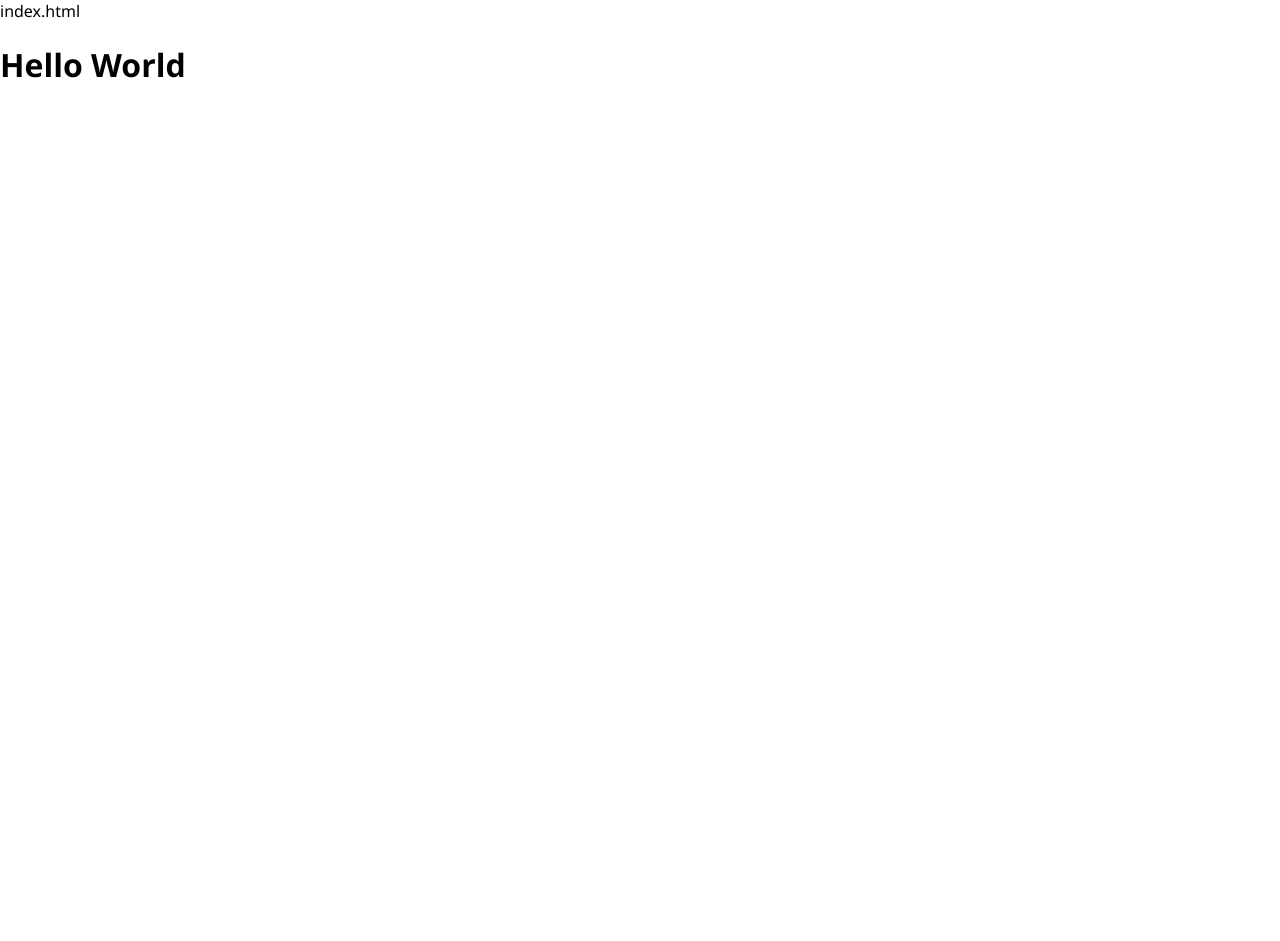
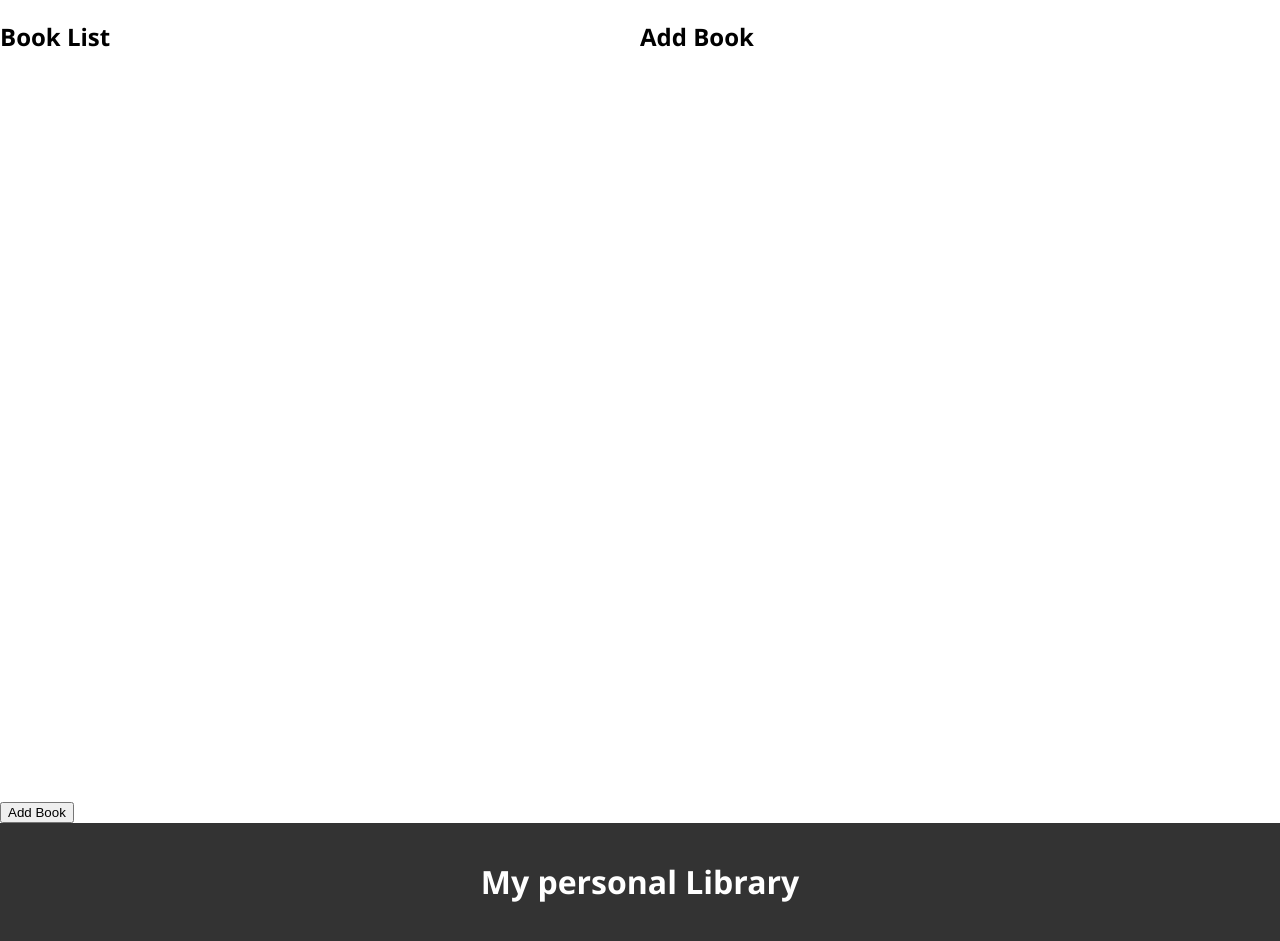
Before and after one commit to jcodingboi/bookapp, a plain HTML site: page index.html in a window 1280 px wide. Before the commit the page ends 800 px from the top, so only its background shows below. Drawn offline with Linux system fonts and the light colour scheme.

Commit message:
started adding more css building out the html structure

```diff
--- a/index.html
+++ b/index.html
@@ -1,4 +1,3 @@
-index.html
 <!DOCTYPE html>
 <html lang="en">
 
@@ -10,7 +9,18 @@ index.html
 </head>
 
 <body>
-    <h1>Hello World</h1>
+    <div class="container">
+        <div class="book-list">
+            <h2>Book List</h2>
+        </div>
+        <div class="book-form">
+            <h2>Add Book</h2>
+        </div>
+    </div>
+    <button class="add-book-btn">Add Book</button>
+    <div class="header">
+        <h1>My personal Library</h1>
+    </div>
 </body>
 <script src="script.js"></script>
 </html>
--- a/script.js
+++ b/script.js
@@ -1,7 +1,10 @@
 const myLibrary = [];
 
-function Book() {
-  // the constructor...
+function Book(title, author, pages, read) {
+  this.title = title;
+  this.author = author;
+  this.pages = pages;
+  this.read = read;
 }
 
 function addBookToLibrary() {
--- a/style.css
+++ b/style.css
@@ -7,3 +7,17 @@ body {
     padding: 0;
     font-family: 'Segoe UI', Tahoma, Geneva, Verdana, sans-serif;
 }
+
+.header {
+    background-color: #333;
+    color: #fff;
+    padding: 1rem;
+    text-align: center;
+    grid-column: 1 / 3;
+}
+
+.container {
+    display: grid;
+    grid-template-columns: 1fr 1fr;
+    height: 100vh;
+}
```
